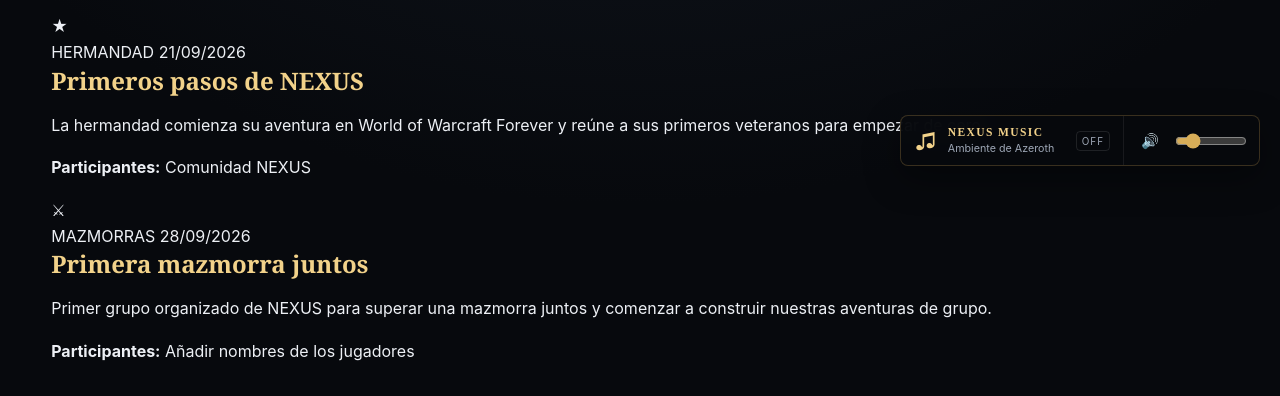
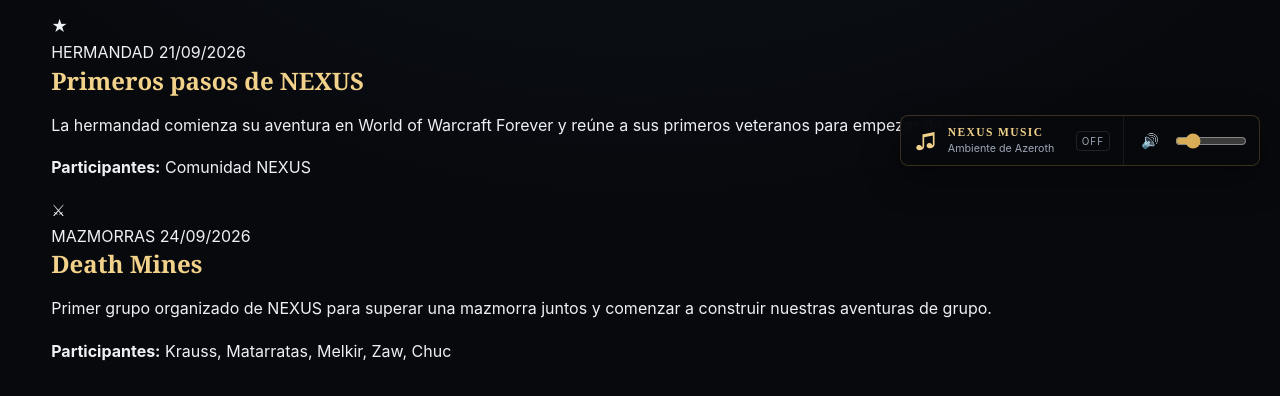
Before and after one commit to BYG80/nexus-forever, a plain HTML site: page logros.html in a window 1280 px wide. Shown: the part 556-952 px from the top of the page. Drawn offline with Linux system fonts and the light colour scheme.

Commit message:
Update logros.html

```diff
--- a/logros.html
+++ b/logros.html
@@ -109,11 +109,11 @@
             <div class="achievement-content">
               <div class="achievement-meta">
                 <span class="achievement-category">MAZMORRAS</span>
-                <time datetime="2026-09-28">28/09/2026</time>
+                <time datetime="2026-09-28">24/09/2026</time>
               </div>
-              <h3>Primera mazmorra juntos</h3>
+              <h3>Death Mines</h3>
               <p>Primer grupo organizado de NEXUS para superar una mazmorra juntos y comenzar a construir nuestras aventuras de grupo.</p>
-              <p class="achievement-members"><strong>Participantes:</strong> Añadir nombres de los jugadores</p>
+              <p class="achievement-members"><strong>Participantes:</strong> Krauss, Matarratas, Melkir, Zaw, Chuc </p>
             </div>
           </article>
 
```
